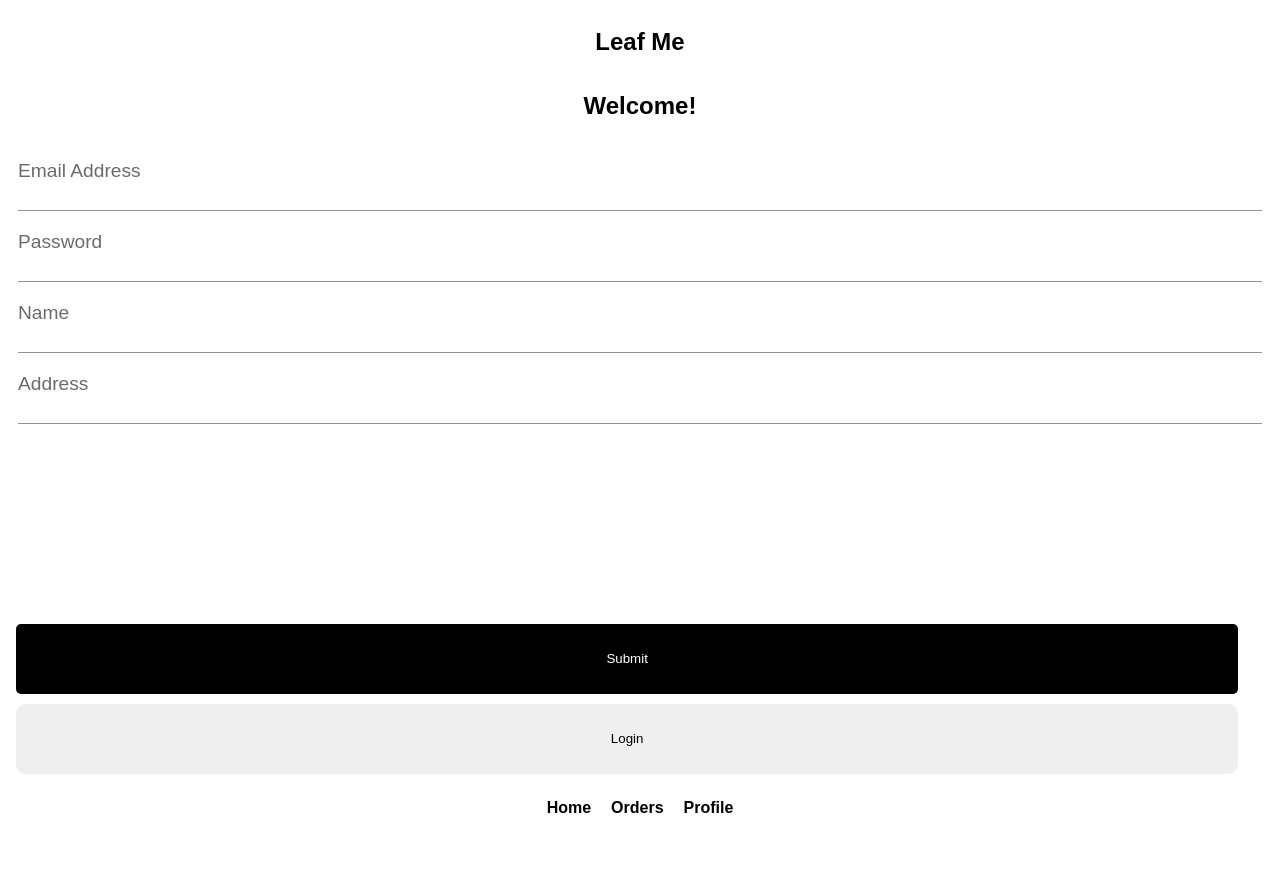
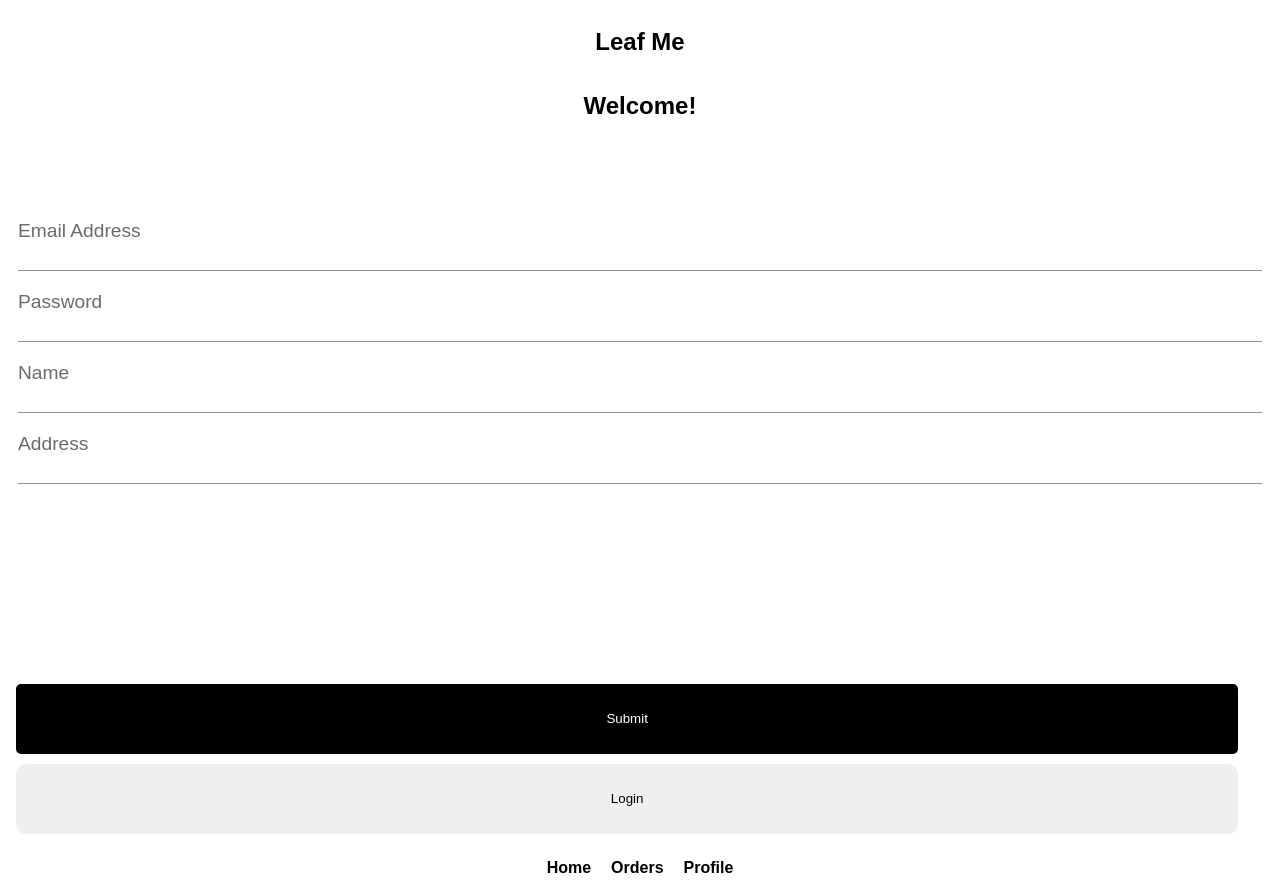
Before and after one commit to PESolut/leaf-me-client-frontend, a React (Create React App) app: page /register in a window 1280 px wide. Before the commit the page ends 835 px from the top, so only its background shows below. Built offline with nearby package versions, Linux system fonts and the light colour scheme; no server answers; a web font is replaced by a local one.

Commit message:
registration posting succesfully after used input register details

```diff
--- a/src/Components/Login/RegisterComponent.js
+++ b/src/Components/Login/RegisterComponent.js
@@ -1,10 +1,16 @@
 import React,{ useState} from 'react';
 import { useNavigate } from 'react-router-dom';
+import { useContextProvider } from '../../Providers/Provider.js';
 import './RegisterComponent.css'
 
 
 const RegisterComponent = () => {
+    const { API, axios, authToken, setAuthToken, userID, setUserID, isSignedIn, setIsSignedIn } = useContextProvider();
     const navigate = useNavigate();
+    const [response, setResponse] = useState({
+        response: '',
+        message: ''
+    })
     const [registerDetails, setRegisterDetails] = useState({
         email: '',
         password: '',
@@ -19,7 +25,29 @@ const RegisterComponent = () => {
     const handleSubmit = (event) => {
         event.preventDefault();
 
-        //post request here
+        // post registerDetails to database
+        axios.post(`${API}/users`, registerDetails)
+        .then((response) => {
+            setResponse({
+                // response: 'An error occured during registration',
+                message: response.response
+            })
+            console.log(response)
+
+            // TO DO / 1 \
+            // figure out how to handle on good registration
+
+
+        })
+        .catch((error) => {
+            console.error(error)
+            setResponse({
+                response: 'An error occured during registration',
+                message: error.response.data.error
+            })
+        })
+
+
     }
 
     const handleLoginButton = (event) => {
@@ -30,6 +58,13 @@ const RegisterComponent = () => {
 
         <div className='register'>
             <h2>Welcome!</h2>
+            {response && (
+                <div className="login--error">
+                <p>{response.response}</p>
+                <p>{response.message}</p>
+          {/* <hr /> */}
+        </div>
+      )}
             <form onSubmit={handleSubmit} className='register--form'>
                 <div className='register--form--email'>
                     <label htmlFor="email">Email Address</label>
```
